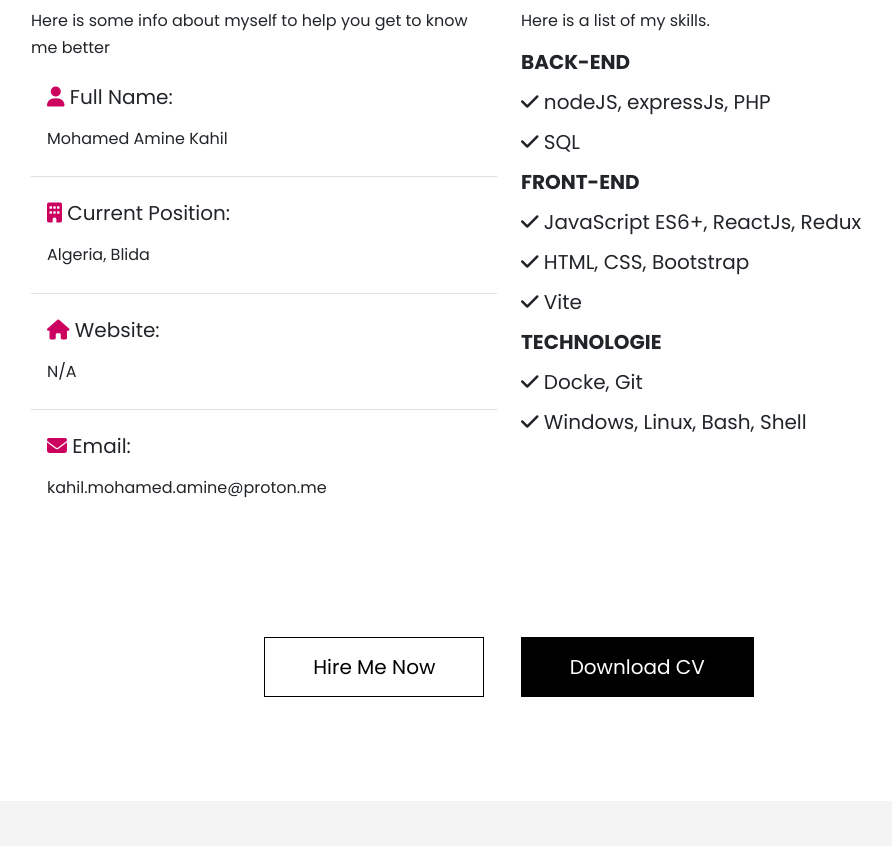
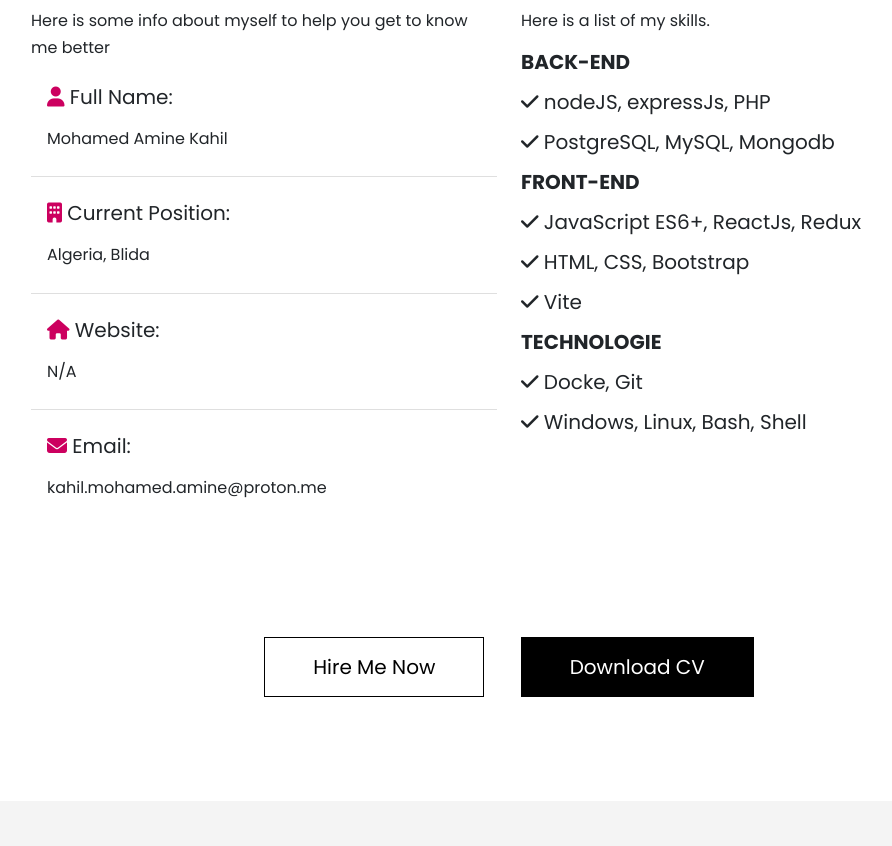
Before and after one commit to Solidesphere/Solidesphere.github.io, a website: page index.html in a window 1280 px wide. Shown: the part 1380-2226 px from the top of the page, without its empty margins (131-1023 px from the left). Drawn offline with Linux system fonts and the light colour scheme.

Commit message:
Update index.html

```diff
--- a/index.html
+++ b/index.html
@@ -124,7 +124,7 @@
             <p>Here is a list of my skills.</p>
             <h5 class="fw-bold text-uppercase">back-end</h5>
             <h5><i class="fas fa-check"></i> nodeJS, expressJs, PHP</h5>
-            <h5><i class="fas fa-check"></i> SQL</h5>
+            <h5><i class="fas fa-check"></i> PostgreSQL, MySQL, Mongodb</h5>
             <h5 class="fw-bold text-uppercase">Front-end</h5>
             <h5>
               <i class="fas fa-check"></i> JavaScript ES6+, ReactJs, Redux
```
